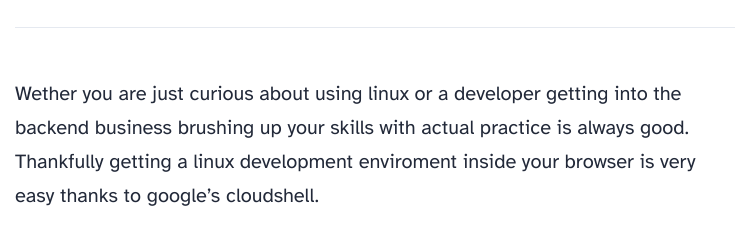
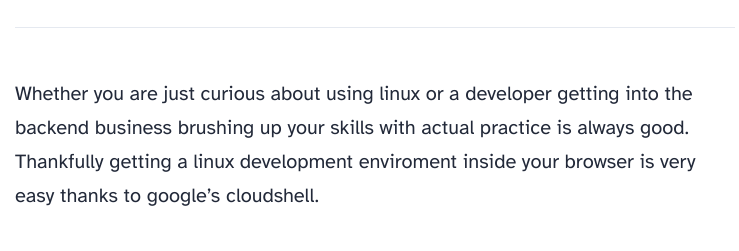
Before and after one commit to AlejandroCruz-0/alejandrocruz-0.github.io, an Astro site: page /blog/02-free-linux-dev-enviroment-with-google-cloudshell in a window 1280 px wide. Shown: the part 900-1151 px from the top of the page, 265-1004 px from the left. Built offline with nearby package versions, Linux system fonts and the light colour scheme; Astro itself is replaced by a stand-in of ours.

Commit message:
Fixed type on blog post 02

```diff
--- a/src/content/blog/02-free-linux-dev-enviroment-with-google-cloudshell.md
+++ b/src/content/blog/02-free-linux-dev-enviroment-with-google-cloudshell.md
@@ -5,7 +5,7 @@ pubDate: 'Dec 01 2023'
 heroImage: '/gcp-cloudshell1.png'
 ---
 
-Wether you are just curious about using linux or a developer getting into the backend business brushing up your skills with actual practice is always good. Thankfully getting a linux development enviroment inside your browser is very easy thanks to google's cloudshell.
+Whether you are just curious about using linux or a developer getting into the backend business brushing up your skills with actual practice is always good. Thankfully getting a linux development enviroment inside your browser is very easy thanks to google's cloudshell.
 
 
 All you need is a free google account, then go to [Cloud Shell](https://cloud.google.com/shell) and click on go to console and activate your cloud shell.
```
